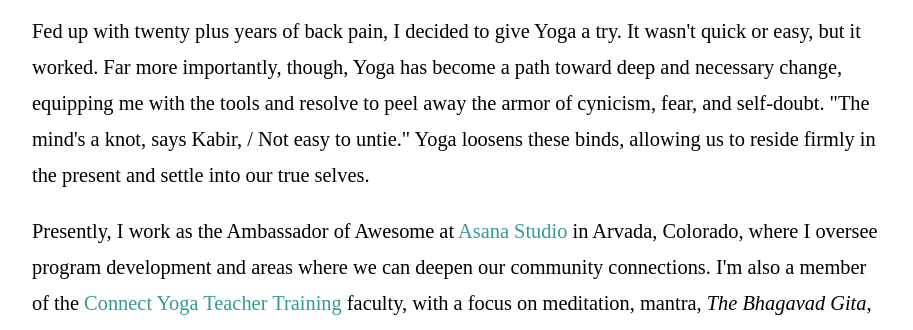
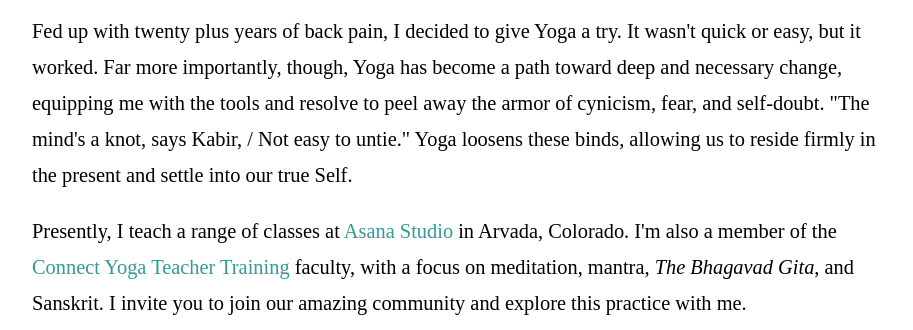
Before and after one commit to cyantis/my-website, a plain HTML site: page yoga.html in a window 1280 px wide. Shown: the part 238-568 px from the top of the page, without its empty margins (183-1096 px from the left). Drawn offline with nearby package versions, Linux system fonts and the light colour scheme; a web font is replaced by a local one.

Commit message:
updates yoga info

```diff
--- a/yoga.html
+++ b/yoga.html
@@ -19,11 +19,12 @@
 		<li><a href="yoga.html" class="active">Yoga</a></li>
 	</ul>
 	<div id="main_content">
-		<p>Fed up with twenty plus years of back pain, I decided to give Yoga a try. It wasn't quick or easy, but it worked. Far more importantly, though, Yoga has become a path toward deep and necessary change, equipping me with the tools and resolve to peel away the armor of cynicism, fear, and self-doubt. "The mind's a knot, says Kabir, / Not easy to untie." Yoga loosens these binds, allowing us to reside firmly in the present and settle into our true selves.
-</p>
-<p>
-			Presently, I work as the Ambassador of Awesome at <a href="https://asanastudio.com">Asana Studio</a> in Arvada, Colorado, where I oversee program development and areas where we can deepen our community connections. I'm also a member of the <a href="https://asanastudio.com/teacher-training-program/">Connect Yoga Teacher Training</a> faculty, with a focus on meditation, mantra, <i>The Bhagavad Gita</i>, and Sanskrit. And you can meet me on the mat, as I teach a range of classes. I invite you to join our amazing community and explore this practice with me.
-</p>
+		<p>Fed up with twenty plus years of back pain, I decided to give Yoga a try. It wasn't quick or easy, but it worked. Far more importantly, though, Yoga has become a path toward deep and necessary change, equipping me with the tools and resolve to peel away the armor of cynicism, fear, and self-doubt. "The mind's a knot, says Kabir, / Not easy to untie." Yoga loosens these binds, allowing us to reside firmly in the present and settle into our true Self.
+		</p>
+
+		<p>
+			Presently, I teach a range of classes at <a href="https://asanastudio.com">Asana Studio</a> in Arvada, Colorado. I'm also a member of the <a href="https://asanastudio.com/teacher-training-program/">Connect Yoga Teacher Training</a> faculty, with a focus on meditation, mantra, <i>The Bhagavad Gita</i>, and Sanskrit. I invite you to join our amazing community and explore this practice with me.
+		</p>
 	</div>
 	<footer>
 	<p align="center">
```
